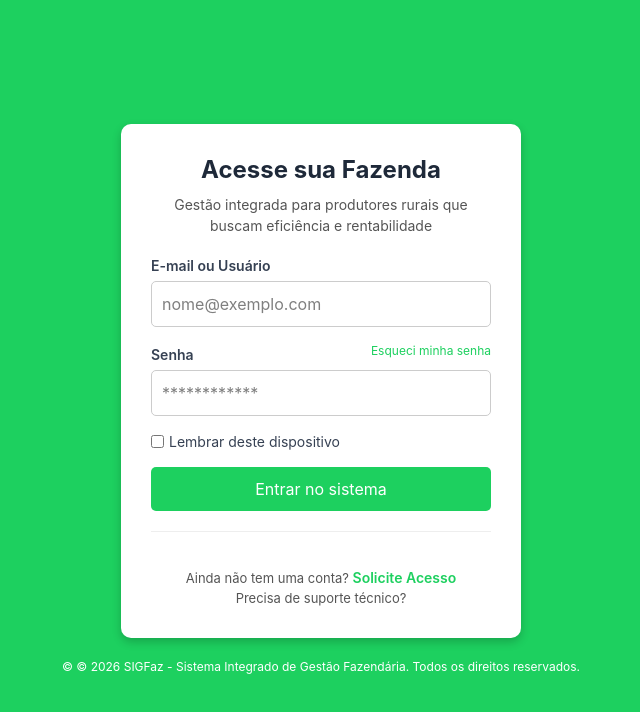
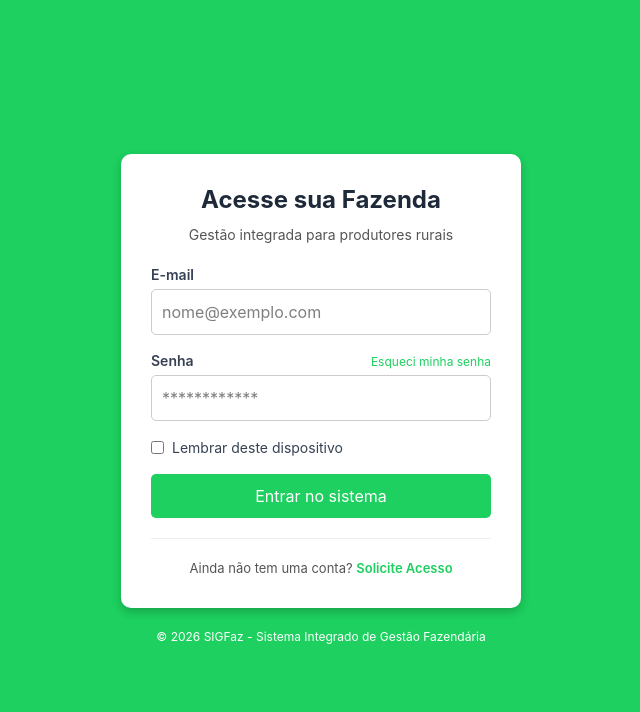
Before and after one commit to 6iove/fw-SIGFaz, a React (Vite) app: page /login in a window 1280 px wide. Shown: the top 712 px of the page, without its empty margins (319-959 px from the left). Built offline with nearby package versions, Linux system fonts and the light colour scheme.

Commit message:
Integração login com backend usando Axios

```diff
--- a/package.json
+++ b/package.json
@@ -11,6 +11,7 @@
   },
   "dependencies": {
     "@tailwindcss/vite": "^4.3.0",
+    "axios": "^1.16.1",
     "lucide-react": "^1.16.0",
     "react": "^19.2.5",
     "react-dom": "^19.2.5",
@@ -19,6 +20,7 @@
   },
   "devDependencies": {
     "@eslint/js": "^10.0.1",
+    "@types/axios": "^0.9.36",
     "@types/node": "^24.12.2",
     "@types/react": "^19.2.14",
     "@types/react-dom": "^19.2.3",
--- a/src/Pages/Login.tsx
+++ b/src/Pages/Login.tsx
@@ -1,100 +1,124 @@
-import { useNavigate } from 'react-router-dom';
+import { useNavigate } from "react-router-dom";
+import { useState } from "react";
+import apiSigfaz from "../services/api";
 
 function Login() {
   const navigate = useNavigate();
 
-  const handleLogin = () => {
+  const [email, setEmail] = useState("");
+  const [password, setPassword] = useState("");
+  const [loading, setLoading] = useState(false);
 
-    navigate('/dashboard');
+  // o (e) no tsx pedi o tipo do evento para evitar erros de tipagem
+  const handleLogin = async (e: React.FormEvent<HTMLFormElement>) => {
+    e.preventDefault();
+    setLoading(true);
+
+    try {
+      //inicio da requisição para o backend usando a baseURL do apiSigfaz
+      const response = await apiSigfaz.post<{
+        token: string;
+        usuario: string;
+      }>("/auth/login", {email, senha: password,});
+
+      console.log("Resposta backend:", response.data);
+
+      // salva o token no localStorage para usar nas próximas requisições
+      localStorage.setItem("token", response.data.token);
+
+      navigate("/dashboard");
+
+    } catch (error) {
+      console.error("Erro ao fazer login:", error);
+
+      alert("Erro ao conectar com backend");
+    } finally {
+      setLoading(false);
+    }
   };
 
   return (
-    <>
+    <div className="bg-[#1dd05f] min-h-screen flex flex-col justify-center items-center">
+      {/* FORM */}
+      <form
+        onSubmit={handleLogin}
+        className="flex flex-col bg-white w-[90%] max-w-100 p-7.5 rounded-[10px] shadow-[0_4px_10px_rgba(0,0,0,0.2)]"
+      >
+        <div className="flex flex-col items-center justify-center text-center mb-5">
+          <h2 className="text-2xl font-bold mb-2 text-gray-800">
+            Acesse sua Fazenda
+          </h2>
 
-      <div className="bg-[#1dd05f] m-0 font-sans min-h-screen flex flex-col justify-center items-center">
-
-
-        <div className="flex flex-col bg-white w-[90%] max-w-100 p-7.5 rounded-[10px] shadow-[0_4px_10px_rgba(0,0,0,0.2)]">
-
-
-            <div className="flex flex-col items-center justify-center text-center mb-5">
-                {/* <img src="Sigfaz-Imagem.png" alt="ImagemSigFaz" className="max-w-[150px]" /> */}
-                <h2 className="text-2xl font-bold mb-2 text-gray-800">Acesse sua Fazenda</h2>
           <span className="text-[14px] text-[#555]">
-                  Gestão integrada para produtores rurais que buscam eficiência e rentabilidade
+            Gestão integrada para produtores rurais
           </span>
         </div>
 
-            {/* Campo: E-mail */}
+        {/* EMAIL */}
         <div className="flex flex-col">
-                <label className="text-sm font-semibold text-gray-700">E-mail ou Usuário</label>
+          <label className="text-sm font-semibold text-gray-700">E-mail</label>
+
           <input
-                  type="text"
+            type="email"
+            required
+            value={email}
+            onChange={(e) => setEmail(e.target.value)}
             placeholder="nome@exemplo.com"
-                  className="w-full p-2.5 mt-1.25 mb-3.75 box-border border border-[#ccc] rounded-[5px] outline-none focus:border-[#1dd05f]"
+            className="w-full p-2.5 mt-1 mb-4 border border-[#ccc] rounded-[5px] outline-none focus:border-[#1dd05f]"
           />
         </div>
 
-
+        {/* SENHA */}
         <div className="flex justify-between items-end">
           <label className="text-sm font-semibold text-gray-700">Senha</label>
-                <span className="text-[12px] text-[#1dd05f] text-right mb-1.25 cursor-pointer hover:underline">
+
+          <span className="text-[12px] text-[#1dd05f] cursor-pointer hover:underline">
             Esqueci minha senha
           </span>
         </div>
-            <div>
+
         <input
           type="password"
+          required
+          value={password}
+          onChange={(e) => setPassword(e.target.value)}
           placeholder="************"
-                  className="w-full p-2.5 mt-1.25 mb-3.75 box-border border border-[#ccc] rounded-[5px] outline-none focus:border-[#1dd05f]"
+          className="w-full p-2.5 mt-1 mb-4 border border-[#ccc] rounded-[5px] outline-none focus:border-[#1dd05f]"
         />
-            </div>
 
+        {/* CHECKBOX */}
+        <div className="text-[14px] flex items-center text-gray-700">
+          <input type="checkbox" id="lembrar" className="mr-2 cursor-pointer" />
 
-            <div className="text-[14px] flex items-center text-gray-700">
-                <input
-                  type="checkbox"
-                  id="lembrar"
-                  className="mr-1.25 cursor-pointer"
-                />
           <label htmlFor="lembrar" className="cursor-pointer select-none">
             Lembrar deste dispositivo
           </label>
         </div>
 
-
-            <div>
-
+        {/* BOTÃO */}
         <button
-                  onClick={handleLogin}
-                  className="bg-[#1dd05f] hover:bg-[#15a94c] text-white border-none p-2.5 w-full text-[16px] rounded-[5px] cursor-pointer mt-3.75 transition-colors duration-200"
+          type="submit"
+          disabled={loading}
+          className="bg-[#1dd05f] hover:bg-[#15a94c] text-white p-2.5 w-full text-[16px] rounded-[5px] mt-4"
         >
-                  Entrar no sistema
+          {loading ? "Entrando..." : "Entrar no sistema"}
         </button>
-            </div>
-
 
         <hr className="w-full border-t border-[#eee] my-5" />
 
-
-            <div className="text-center text-[13px] mt-3.75 text-[#555]">
-                Ainda não tem uma conta?{' '}
-                <span className="text-[14px] text-[#1dd05f] font-semibold cursor-pointer hover:underline">
+        <div className="text-center text-[13px] text-[#555]">
+          Ainda não tem uma conta?{" "}
+          <span className="text-[#1dd05f] font-semibold cursor-pointer hover:underline">
             Solicite Acesso
           </span>
-                <br className="my-2" />
-                <span className="cursor-pointer hover:underline">Precisa de suporte técnico?</span>
+        </div>
+      </form>
+
+      <div className="text-white mt-5 text-[12px] text-center">
+        © 2026 SIGFaz - Sistema Integrado de Gestão Fazendária
       </div>
     </div>
-
-
-        <div className="text-white mt-5 text-[12px] text-center">
-            &copy; © 2026 SIGFaz - Sistema Integrado de Gestão Fazendária. Todos os direitos reservados.
-        </div>
-
-      </div>
-    </>
-  )
+  );
 }
 
-export default Login
+export default Login;
--- /dev/null
+++ b/src/services/api.ts
@@ -0,0 +1,9 @@
+//prepara a baseURL para as requisições
+
+import axios from 'axios';
+
+const apiSigfaz = axios.create({
+  baseURL: 'http://127.0.0.1:8000',
+});
+
+export default apiSigfaz;
```
Also changed, not shown: 1 other file (tests, documents, lock files or other folders). Lines whose indentation alone changed are shown as unchanged.
